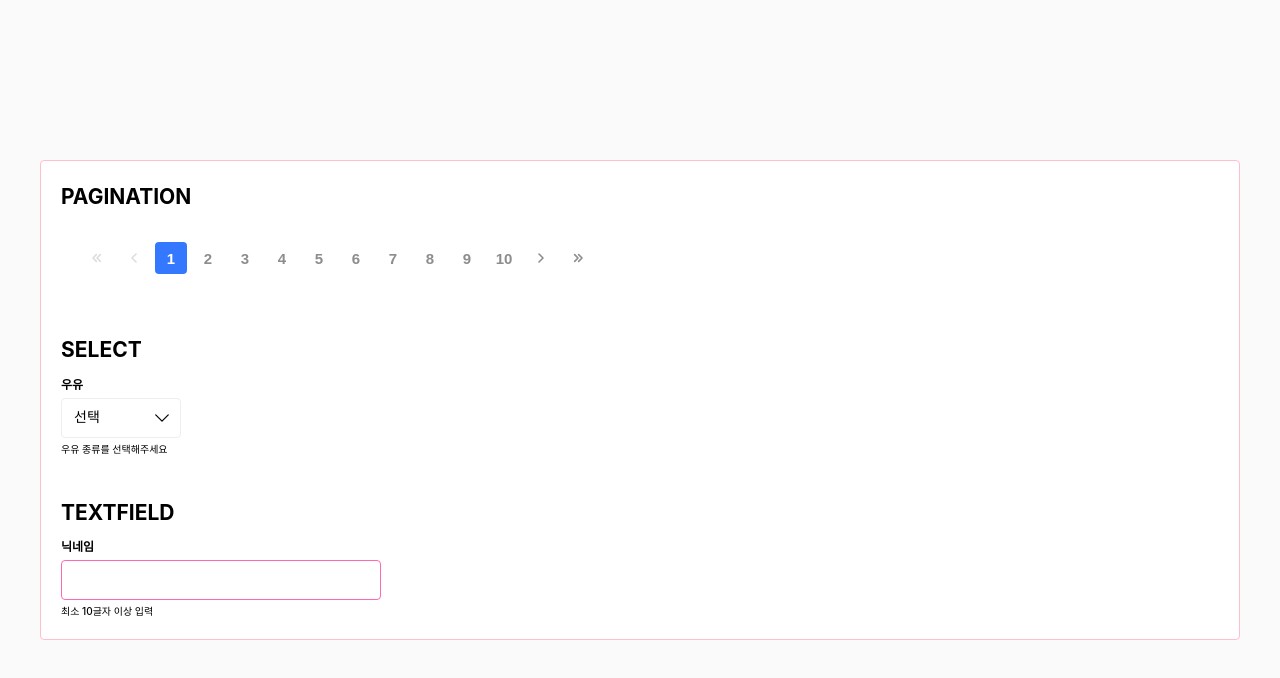
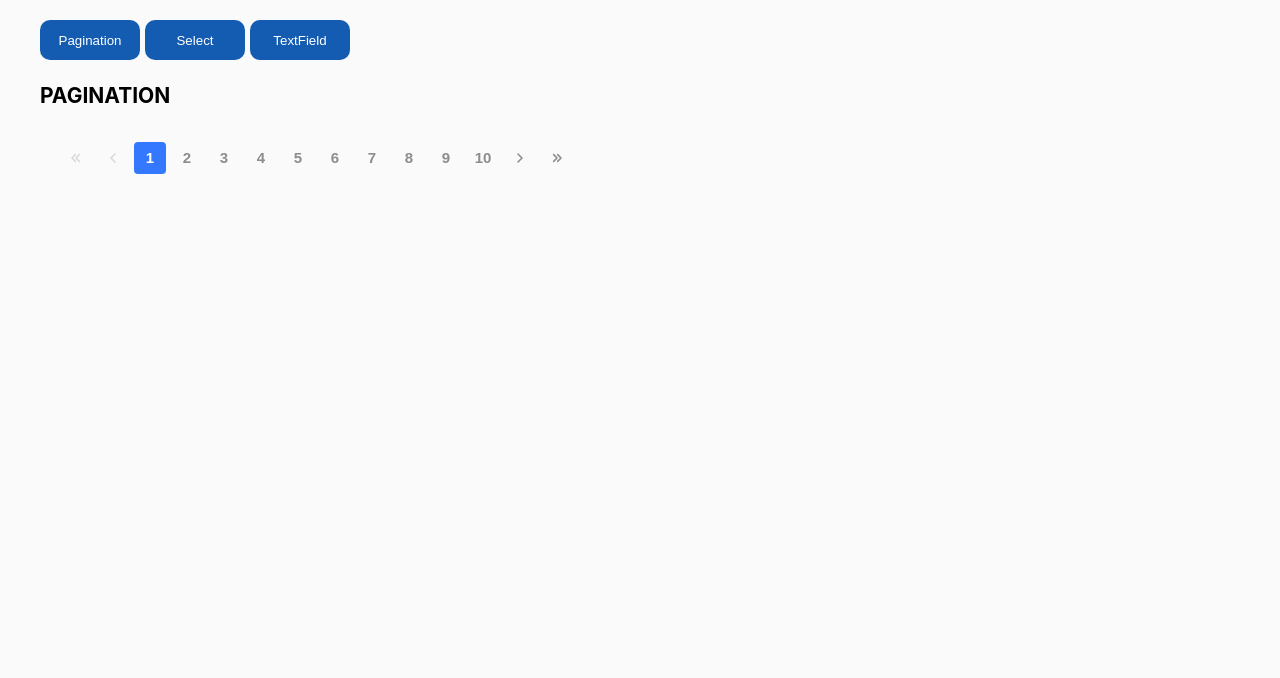
Before and after one commit to UsePlease-UI/PPudding, a React (Create React App) app: page / in a window 1280 px wide. Shown: the top 678 px of the page. Built offline with nearby package versions, Linux system fonts and the light colour scheme.

Commit message:
mod: App.tsx 수정

```diff
--- a/src/app/App.tsx
+++ b/src/app/App.tsx
@@ -1,92 +1,5 @@
-import { useState } from 'react';
-
-import FlexBox from 'components/atoms/FlexBox';
-import TextField from 'components/atoms/TextField';
-import FormControl from 'components/molecules/FormControl';
-import Select from 'components/molecules/Select';
-import Pagination from 'components/organisms/Pagination';
-
-import { css } from '@emotion/react';
-
-const OPTIONS = [
-    { label: '선택', value: '' },
-    { label: '딸기', value: '1' },
-    { label: '바나나', value: '2' },
-    { label: '초코', value: '3' },
-    { label: '우유', value: '4' }
-];
-
-const customCSS = {
-    width: '100%',
-    maxWidth: 1200,
-    padding: 20,
-    backgroundColor: '#ffffff',
-    borderRadius: 4,
-    border: '1px solid pink'
-};
+import Layout from 'components/layout/Layout';
 
 export default function App() {
-    const [name, setName] = useState('');
-    const [milk, setMilk] = useState('');
-
-    const [page, setPage] = useState<number>(1);
-    const [blockNum, setBlockNum] = useState<number>(1);
-
-    const handlePaginationChange = (newPage: number, newBlockNum: number) => {
-        setPage(newPage);
-        setBlockNum(newBlockNum);
-    };
-
-    return (
-        <FlexBox
-            direction="row"
-            alignItems="center"
-            justifyContent="center"
-            customCSS={{ width: '100vw', height: '100vh' }}
-        >
-            <FlexBox direction="column" gap={40} customCSS={customCSS}>
-                <FlexBox direction="column" gap={10}>
-                    <h2>PAGINATION</h2>
-                    <Pagination totalCount={32} page={page} blockNum={blockNum} onChange={handlePaginationChange} />
-                </FlexBox>
-                <FlexBox direction="column" gap={10}>
-                    <h2>SELECT</h2>
-                    <FormControl
-                        id="milk"
-                        label="우유"
-                        helperText="우유 종류를 선택해주세요"
-                        helperTextId="milk-helper-text"
-                    >
-                        <Select
-                            id="milk"
-                            aria-labelledby="milk"
-                            name="milk"
-                            value={milk}
-                            label={OPTIONS.filter((val) => val.value === milk)?.[0]?.label}
-                            options={OPTIONS}
-                            onChange={(e) => setMilk(e.currentTarget.value)}
-                        />
-                    </FormControl>
-                </FlexBox>
-                <FlexBox direction="column" gap={10}>
-                    <h2>TEXTFIELD</h2>
-                    <FormControl
-                        id="name"
-                        helperTextId="name-helper-text"
-                        helperText="최소 10글자 이상 입력"
-                        label="닉네임"
-                    >
-                        <TextField
-                            title="이름"
-                            name="name"
-                            value={name}
-                            maxLength={10}
-                            onChange={(e) => setName(e.currentTarget.value)}
-                            customCSS={css({ borderColor: 'hotpink' })}
-                        />
-                    </FormControl>
-                </FlexBox>
-            </FlexBox>
-        </FlexBox>
-    );
+    return <Layout />;
 }
--- /dev/null
+++ b/src/components/layout/Layout.tsx
@@ -0,0 +1,112 @@
+/** @jsxImportSource @emotion/react */
+import { useState } from 'react';
+
+import Block from 'components/atoms/Block';
+import BlockWrapper from 'components/atoms/BlockWrapper';
+import FlexBox from 'components/atoms/FlexBox';
+import TextField from 'components/atoms/TextField';
+import FormControl from 'components/molecules/FormControl';
+import Select from 'components/molecules/Select';
+import Pagination from 'components/organisms/Pagination';
+
+import { css } from '@emotion/react';
+
+const COMPONENT_LIST = ['Pagination', 'Select', 'TextField'];
+
+const OPTIONS = [
+    { label: '선택', value: '' },
+    { label: '딸기', value: '1' },
+    { label: '바나나', value: '2' },
+    { label: '초코', value: '3' },
+    { label: '우유', value: '4' }
+];
+
+const layoutStyle = css({
+    maxWidth: 1200,
+    margin: '0 auto',
+    boxSizing: 'border-box',
+    padding: '20px 0'
+});
+
+const componentStyle = css({
+    marginTop: 20,
+    display: 'flex'
+});
+
+export default function Layout() {
+    const [name, setName] = useState('');
+    const [selected, setSelected] = useState(COMPONENT_LIST[0]);
+    const [page, setPage] = useState<number>(1);
+    const [blockNum, setBlockNum] = useState<number>(1);
+    const [milk, setMilk] = useState('');
+
+    const handlePaginationChange = (newPage: number, newBlockNum: number) => {
+        setPage(newPage);
+        setBlockNum(newBlockNum);
+    };
+
+    const handleClick = (e: any) => {
+        setSelected(e);
+    };
+
+    return (
+        <div css={layoutStyle}>
+            <BlockWrapper>
+                {COMPONENT_LIST.map((el: string) => (
+                    <Block onClick={handleClick} name={el}>
+                        {el}
+                    </Block>
+                ))}
+            </BlockWrapper>
+            <div css={componentStyle}>
+                {selected === 'Pagination' && (
+                    <FlexBox direction="column" gap={10}>
+                        <h2>PAGINATION</h2>
+                        <Pagination totalCount={32} page={page} blockNum={blockNum} onChange={handlePaginationChange} />
+                    </FlexBox>
+                )}
+                {selected === 'Select' && (
+                    <FlexBox direction="column" gap={10}>
+                        <h2>SELECT</h2>
+                        <FormControl
+                            id="milk"
+                            label="우유"
+                            helperText="우유 종류를 선택해주세요"
+                            helperTextId="milk-helper-text"
+                        >
+                            <Select
+                                id="milk"
+                                aria-labelledby="milk"
+                                name="milk"
+                                value={milk}
+                                label={OPTIONS.filter((val) => val.value === milk)?.[0]?.label}
+                                options={OPTIONS}
+                                onChange={(e) => setMilk(e.currentTarget.value)}
+                            />
+                        </FormControl>
+                    </FlexBox>
+                )}
+                {selected === 'TextField' && (
+                    <FlexBox direction="column" gap={10}>
+                        <h2>TEXTFIELD</h2>
+                        <FormControl
+                            id="name"
+                            helperTextId="name-helper-text"
+                            helperText="최소 10글자 이상 입력"
+                            label="닉네임"
+                        >
+                            <TextField
+                                title="이름"
+                                name="name"
+                                value={name}
+                                maxLength={10}
+                                onChange={(e) => setName(e.currentTarget.value)}
+                                customCSS={css({ borderColor: 'hotpink' })}
+                            />
+                        </FormControl>
+                    </FlexBox>
+                )}
+            </div>
+        </div>
+    );
+}
```
